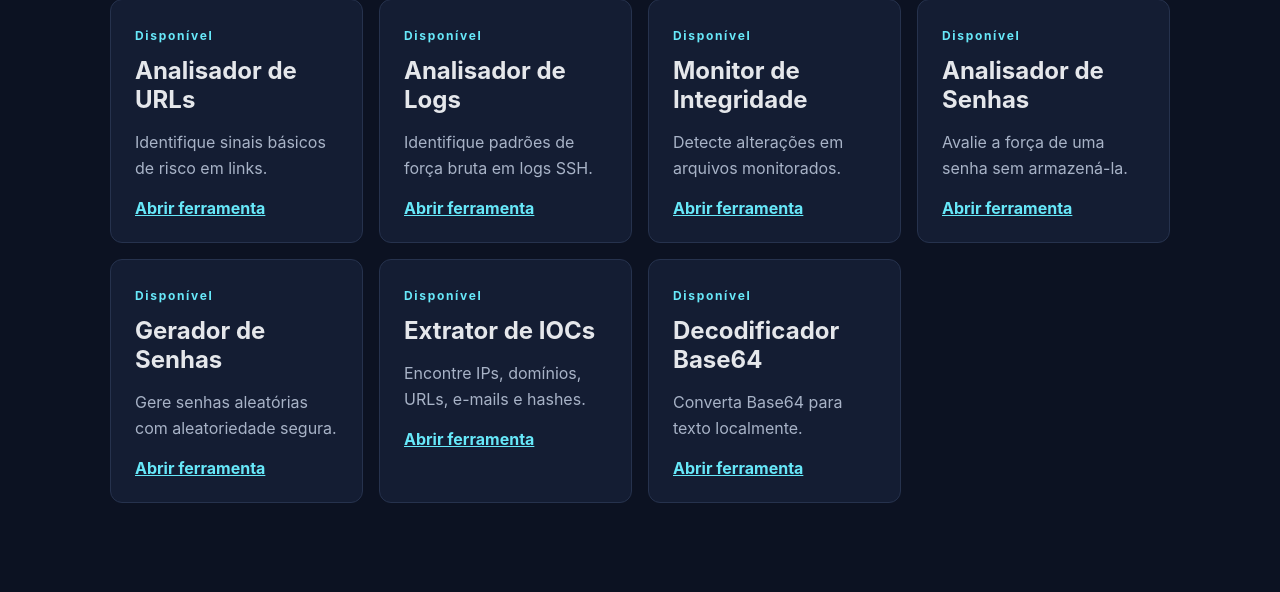
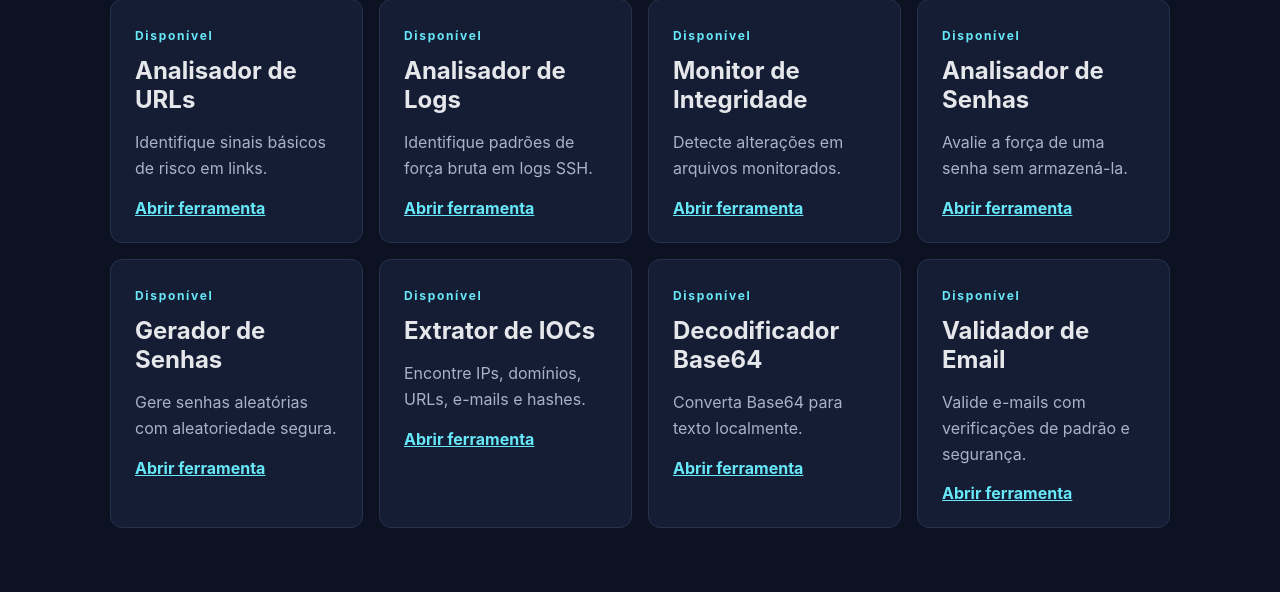
Before and after one commit to christzph/secutools, a Flask app: page / in a window 1280 px wide. Shown: the part 450-1042 px from the top of the page. Before the commit the page ends 953 px from the top, so only its background shows below. Run offline with Flask 3, Linux system fonts and the light colour scheme.

Commit message:
feat: adicionar validador de email com verificações de padrão e domínios comuns

```diff
--- a/app.py
+++ b/app.py
@@ -177,6 +177,45 @@ def decode_base64(value: str) -> str:
         raise ValueError("Informe um valor Base64 válido contendo texto UTF-8.") from exc
 
 
+def validate_email(email: str) -> dict[str, object]:
+    """Valida um endereço de e-mail com verificações de padrão e segurança."""
+    email = email.strip().lower()
+    findings: list[str] = []
+    score = 0
+    valid = True
+
+    pattern = r"^[a-z0-9._%+-]+@[a-z0-9.-]+\.[a-z]{2,}$"
+    if not re.match(pattern, email):
+        findings.append("O formato não segue o padrão de e-mail válido.")
+        valid = False
+    else:
+        score += 1
+        local, domain = email.rsplit("@", 1)
+
+        if len(local) > 64:
+            findings.append("A parte antes do @ excede 64 caracteres.")
+        elif len(local) < 1:
+            findings.append("A parte local está vazia.")
+        else:
+            score += 1
+
+        if ".." in email:
+            findings.append("Contém pontos consecutivos (padrão inválido).")
+        if email.startswith(".") or email.startswith("@"):
+            findings.append("Começa com caractere inválido.")
+        if email.endswith("."):
+            findings.append("Termina com ponto.")
+
+        common_domains = {"gmail.com", "hotmail.com", "outlook.com", "yahoo.com"}
+        if domain in common_domains:
+            findings.append(f"Domínio '{domain}' é comum; verifique se é esperado em seu contexto.")
+
+    status = "Válido" if valid and score >= 2 else "Inválido"
+    if not findings:
+        findings.append("O e-mail atende aos critérios básicos de validação.")
+    return {"status": status, "findings": findings, "valid": valid}
+
+
 def create_app() -> Flask:
     app = Flask(__name__)
 
@@ -224,6 +263,12 @@ def create_app() -> Flask:
                 "description": "Converta Base64 para texto localmente.",
                 "status": "Disponível",
                 "url": "/tools/base64-decoder",
+            },
+            {
+                "name": "Validador de Email",
+                "description": "Valide e-mails com verificações de padrão e segurança.",
+                "status": "Disponível",
+                "url": "/tools/email-validator",
             },
         ]
         return render_template("index.html", tools=tools)
@@ -300,6 +345,13 @@ def create_app() -> Flask:
             "base64_decoder.html", result=result, error=error
         )
 
+    @app.route("/tools/email-validator", methods=["GET", "POST"])
+    def email_validator():
+        result = None
+        if request.method == "POST":
+            result = validate_email(request.form.get("email", ""))
+        return render_template("email_validator.html", result=result)
+
     return app
 
 
--- a/static/style.css
+++ b/static/style.css
@@ -324,6 +324,20 @@ button {
   margin-bottom: 0;
 }
 
+.email-form {
+  max-width: 600px;
+}
+
+.metric-card.valid {
+  background: linear-gradient(135deg, #065f46 0%, #0d4a38 100%);
+  border-color: #10b981;
+}
+
+.metric-card.invalid {
+  background: linear-gradient(135deg, #7f1d1d 0%, #5a1414 100%);
+  border-color: #ef4444;
+}
+
 @media (max-width: 700px) {
   .container {
     padding-top: 2.5rem;
```
Also changed, not shown: templates/email_validator.html (added, +42 -0 lines), tests/test_app.py (+32 -0 lines).
